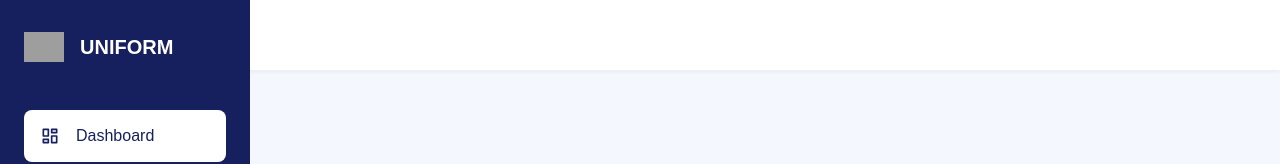
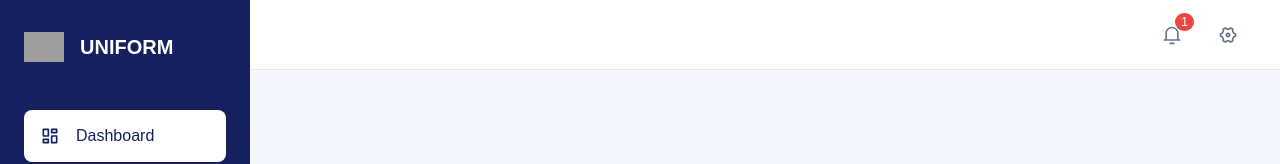
Before and after one commit to AbdurrahmanFaris-Rizqullah/Uniform-Detection-Campus, a Next.js app: page /dashboard in a window 1280 px wide. Shown: the top 164 px of the page. Built offline with nearby package versions, Linux system fonts and the light colour scheme; grey boxes are pictures that could not be loaded.

Commit message:
feat(header): add header dashboard

```diff
--- /dev/null
+++ b/app/components/layouts/Header/header.module.css
@@ -0,0 +1,57 @@
+.header {
+  height: 70px;
+  background-color: white;
+  padding: 0 2rem;
+  display: flex;
+  align-items: center;
+  justify-content: space-between;
+  border-bottom: 1px solid #E5E7EB;
+}
+
+.left h1 {
+  font-size: 1.5rem;
+  font-weight: 600;
+  color: #16205F;
+}
+
+.right {
+  display: flex;
+  align-items: center;
+  gap: 1rem;
+}
+
+.iconButton {
+  width: 40px;
+  height: 40px;
+  border-radius: 50%;
+  display: flex;
+  align-items: center;
+  justify-content: center;
+  border: none;
+  background: transparent;
+  color: #64748B;
+  cursor: pointer;
+  position: relative;
+  transition: all 0.2s;
+}
+
+.iconButton:hover {
+  background-color: #F1F5F9;
+  color: #16205F;
+}
+
+.badge {
+  position: absolute;
+  top: -2px;
+  right: -2px;
+  background-color: #EF4444;
+  color: white;
+  font-size: 0.75rem;
+  min-width: 18px;
+  height: 18px;
+  border-radius: 9px;
+  display: flex;
+  align-items: center;
+  justify-content: center;
+  padding: 0 6px;
+}
--- /dev/null
+++ b/app/components/layouts/Header/index.js
@@ -0,0 +1,26 @@
+'use client';
+
+import { useState } from 'react';
+import { RiNotification3Line, RiSettings4Line } from 'react-icons/ri';
+import styles from './header.module.css';
+
+export default function Header() {
+  return (
+    <header className={styles.header}>
+      <div className={styles.left}>
+        <h1>Discipline Report</h1>
+      </div>
+
+      <div className={styles.right}>
+        <button className={styles.iconButton}>
+          <RiNotification3Line size={20} />
+          <span className={styles.badge}>1</span>
+        </button>
+
+        <button className={styles.iconButton}>
+          <RiSettings4Line size={20} />
+        </button>
+      </div>
+    </header>
+  );
+}
--- a/app/dashboard/page.js
+++ b/app/dashboard/page.js
@@ -1,6 +1,7 @@
 'use client';
 
 import Sidebar from '../components/layouts/Sidebar';
+import Header from '../components/layouts/Header';
 import styles from './dashboard.module.css';
 
 export default function DashboardPage() {
@@ -8,10 +9,7 @@ export default function DashboardPage() {
     <div className={styles.container}>
       <Sidebar />
       <main className={styles.main}>
-        <header className={styles.header}>
-          {/* Header content */}
-        </header>
-
+        <Header />
         <div className={styles.content}>
           <div className={styles.stats}>
             {/* Stats cards */}
```
